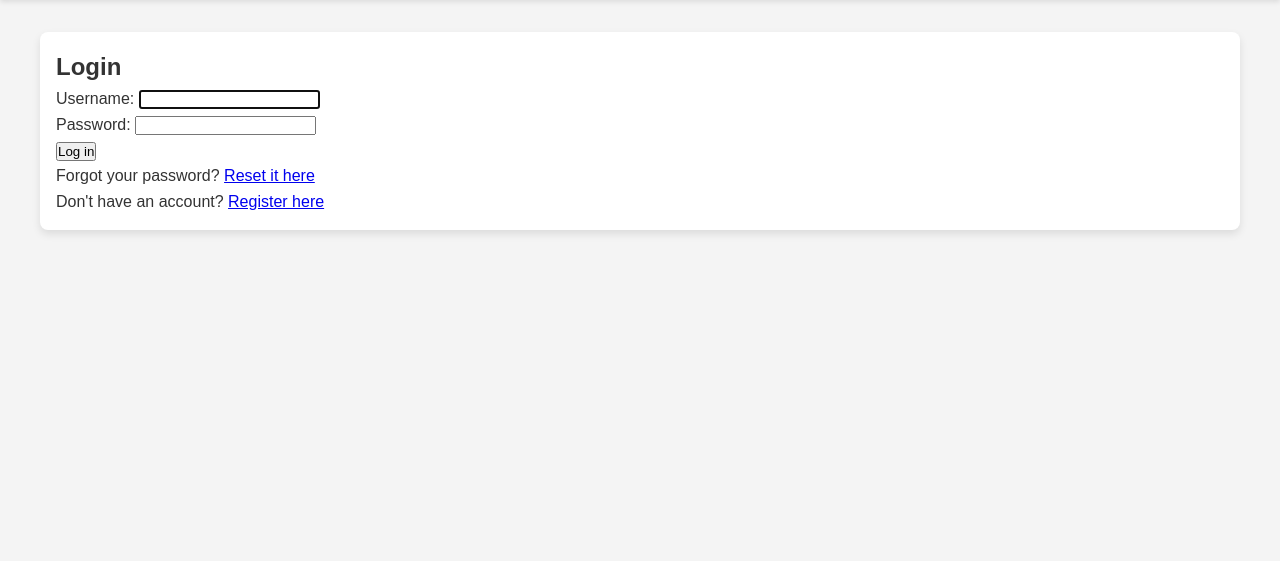
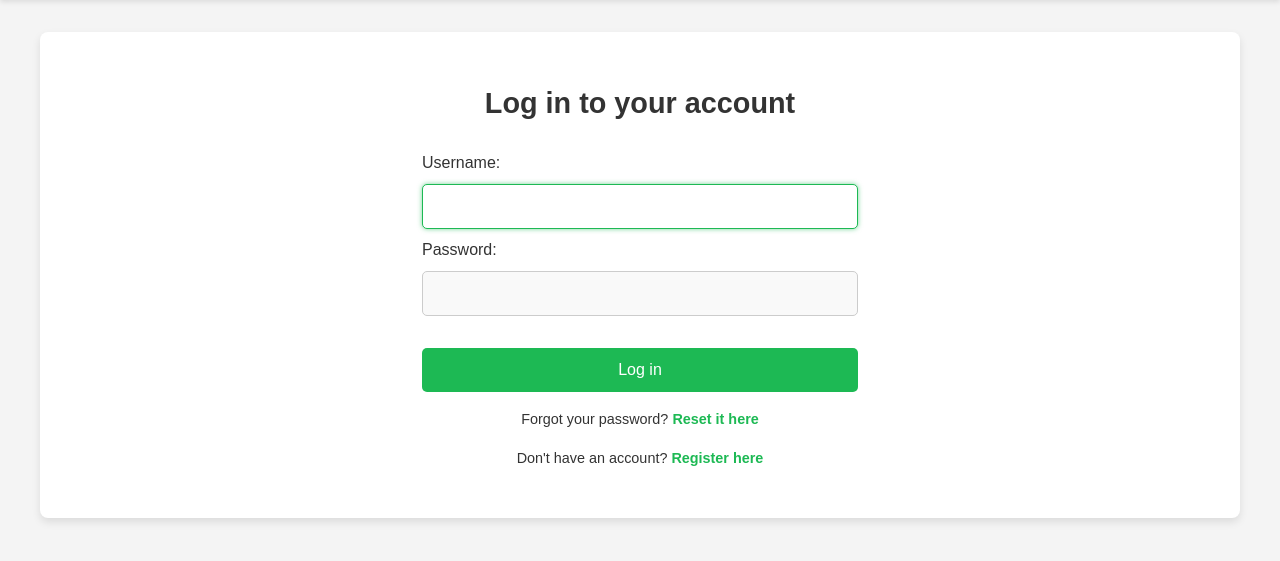
Before and after one commit to AdithyaRajesh1/SpotifyWrapper, a Django app: page /login/ in a window 1280 px wide. Shown: the part 60-621 px from the top of the page. Run offline with Django 5.2, Linux system fonts and the light colour scheme.

```diff
--- /dev/null
+++ b/Api/static/css/login.css
@@ -0,0 +1,97 @@
+/* General styles for the login content */
+.login-content {
+    text-align: center;
+    padding: 2rem;
+    max-width: 500px;
+    margin: 0 auto;  /* Center the content */
+}
+
+/* Text color for light theme */
+body.light-theme .login-content h2,
+body.light-theme .login-content .text {
+    color: #333;  /* Dark text for light theme */
+}
+
+/* Text color for dark theme */
+body.dark-theme .login-content h2,
+body.dark-theme .login-content .text {
+    color: #fff;  /* Light text for dark theme */
+}
+
+.login-content h2 {
+    font-size: 1.8rem;
+    margin-bottom: 1.5rem;
+}
+
+.login-form .form-fields {
+    margin-bottom: 1.5rem;
+    text-align: left;
+}
+
+/* Style the input fields */
+.login-form input {
+    width: 100%;
+    padding: 0.8rem;
+    margin: 0.5rem 0;
+    border-radius: 5px;
+    border: 1px solid #ccc;
+    font-size: 1rem;
+    background-color: #f9f9f9;
+    transition: all 0.3s ease-in-out;
+}
+
+/* Focus effect for input fields */
+.login-form input:focus {
+    border-color: #1db954;
+    outline: none;
+    box-shadow: 0 0 5px rgba(29, 185, 84, 0.6);
+    background-color: #fff;
+}
+
+/* Dark theme specific styles for input fields */
+body.dark-theme .login-form input {
+    background-color: #333;
+    color: #fff;
+    border: 1px solid #555;
+}
+
+/* Dark theme specific focus effect for input fields */
+body.dark-theme .login-form input:focus {
+    border-color: #1db954;
+    box-shadow: 0 0 5px rgba(29, 185, 84, 0.6);
+    background-color: #444;
+}
+
+/* Style the login button */
+.login-button {
+    background-color: #1db954;
+    color: #fff;
+    padding: 0.8rem 1.5rem;
+    border: none;
+    border-radius: 5px;
+    font-size: 1rem;
+    cursor: pointer;
+    width: 100%;
+    transition: background-color 0.3s;
+}
+
+.login-button:hover {
+    background-color: #1aa13f;
+}
+
+/* Text and link styling */
+.text {
+    margin-top: 1rem;
+    color: #555;
+    font-size: 0.9rem;
+}
+
+.text .link {
+    color: #1db954;
+    text-decoration: none;
+    font-weight: bold;
+}
+
+.text .link:hover {
+    text-decoration: underline;
+}
--- a/Api/templates/login.html
+++ b/Api/templates/login.html
@@ -1,14 +1,24 @@
 {% extends "base.html" %}
+{% load static %}
 
 {% block title %}Login{% endblock %}
 
 {% block content %}
-    <h2>Login</h2>
-    <form method="post">
+    <link rel="stylesheet" href="{% static 'css/login.css' %}">
+<div class="login-content">
+    <h2>Log in to your account</h2>
+    <form method="post" class="login-form">
         {% csrf_token %}
-        {{ form.as_p }}
-        <button type="submit">Log in</button>
+        <div class="form-fields">
+            {{ form.as_p }}
+        </div>
+        <button type="submit" class="login-button">Log in</button>
     </form>
-    <p>Forgot your password? <a href="{% url 'password_reset' %}">Reset it here</a></p>
-    <p>Don't have an account? <a href="{% url 'register' %}">Register here</a></p>
+    <p class="text">
+        Forgot your password? <a href="{% url 'password_reset' %}" class="link">Reset it here</a>
+    </p>
+    <p class="text">
+        Don't have an account? <a href="{% url 'register' %}" class="link">Register here</a>
+    </p>
+</div>
 {% endblock %}
--- a/Api/views.py
+++ b/Api/views.py
@@ -101,7 +101,7 @@ def spotify_redirect(request):
     )
 
     # Return redirect URL as JSON, handle on frontend
-    redirect_url = f"http://localhost:8000/spotify/wrapped/?code={code}"
+    redirect_url = f"http://localhost:8000/spotify/wrapped/intro?code={code}"
     return redirect(redirect_url)
 
 
```
Also changed, not shown: db.sqlite3.
